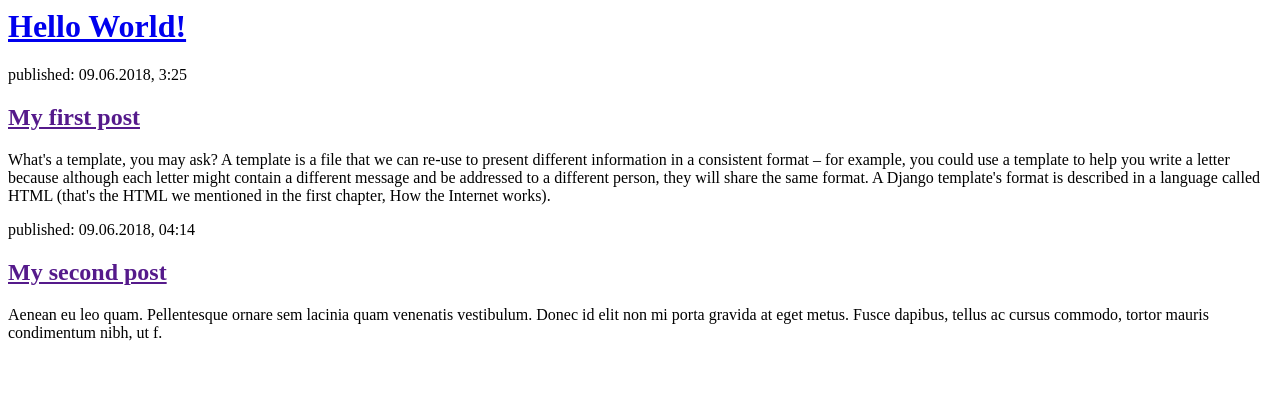
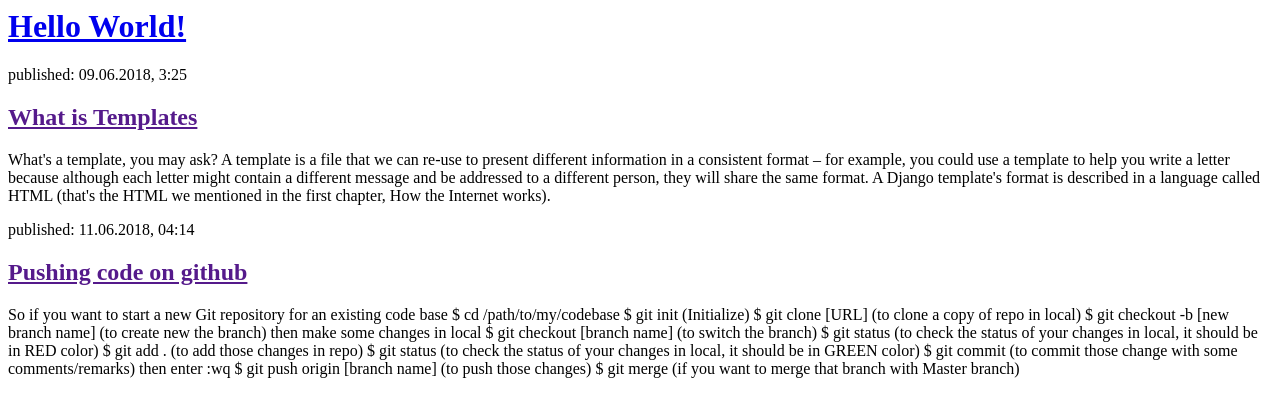
Before and after one commit to ashoknescode/Mysite, a Django app: page / in a window 1280 px wide. Shown: the top 417 px of the page. Run offline with Django 3.2, Linux system fonts and the light colour scheme.

Commit message:
[Update]Changes of blog name and content

```diff
--- a/blog/templates/blog/post_list.html
+++ b/blog/templates/blog/post_list.html
@@ -9,7 +9,7 @@
 
         <div>
             <p>published: 09.06.2018, 3:25</p>
-            <h2><a href="">My first post</a></h2>
+            <h2><a href="">What is Templates</a></h2>
             <p>What's a template, you may ask?
 
 A template is a file that we can re-use to present different information in a consistent format – for example, you could use a template to help you write a letter because although each letter might contain a different message and be addressed to a different person, they will share the same format.
@@ -18,9 +18,23 @@ A Django template's format is described in a language called HTML (that's the HT
         </div>
 
         <div>
-            <p>published: 09.06.2018, 04:14</p>
-            <h2><a href="">My second post</a></h2>
-            <p>Aenean eu leo quam. Pellentesque ornare sem lacinia quam venenatis vestibulum. Donec id elit non mi porta gravida at eget metus. Fusce dapibus, tellus ac cursus commodo, tortor mauris condimentum nibh, ut f.</p>
+            <p>published: 11.06.2018, 04:14</p>
+            <h2><a href="">Pushing code on github</a></h2>
+            <p>So if you want to start a new Git repository for an existing code base
+
+$ cd /path/to/my/codebase
+$ git init (Initialize)
+$ git clone [URL] (to clone a copy of repo in local)
+$ git checkout -b [new branch name] (to create new the branch)
+then make some changes in local
+$ git checkout [branch name] (to switch the branch)
+$ git status (to check the status of your changes in local, it should be in RED color)
+$ git add . (to add those changes in repo)
+$ git status (to check the status of your changes in local, it should be in GREEN color)
+$ git commit (to commit those change with some comments/remarks)
+then enter :wq
+$ git push origin [branch name] (to push those changes)
+$ git merge (if you want to merge that branch with Master branch)</p>
         </div>
     </body>
 </html>
```
